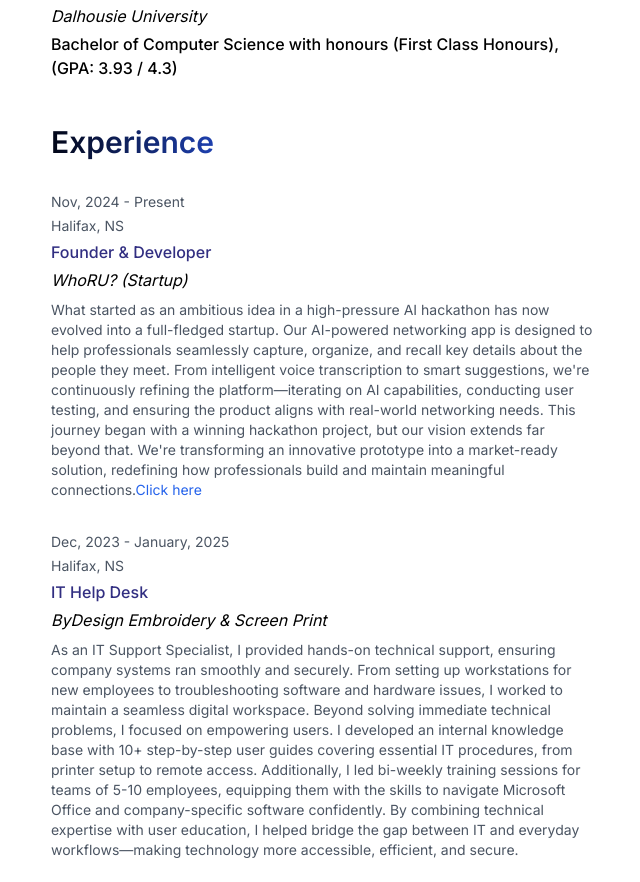
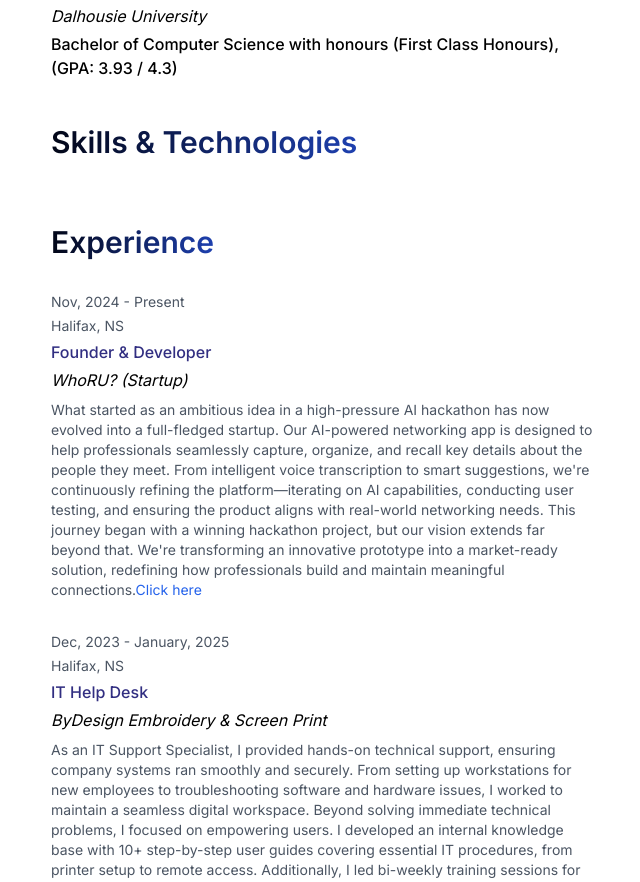
Before and after one commit to a-shahrabi/Ardavan_Portfolio, a Next.js app: page / in a window 1280 px wide. Shown: the part 980-1862 px from the top of the page, without its empty margins (317-957 px from the left). Built offline with nearby package versions, Linux system fonts and the light colour scheme.

Commit message:
Technology section has been added

```diff
--- a/app/page.tsx
+++ b/app/page.tsx
@@ -118,6 +118,17 @@ export default function Home() {
 
           </motion.section>
 
+          <motion.section
+  initial={{opacity: 0, y: 100}}
+  animate={{opacity: 1, y: 0}}
+  transition={{duration: 0.8}}
+  className="space-y-8"
+>
+  <h2 className="text-3xl font-semibold bg-gradient-to-r from-slate-950 to-blue-800 dark:from-slate-200 dark:to-blue-400 bg-clip-text text-transparent inline-block mb-6">
+    Skills & Technologies
+  </h2>
+
+  </motion.section>
           </section>
           <motion.section
           initial = {{opacity: 0, y: 100}}
```
